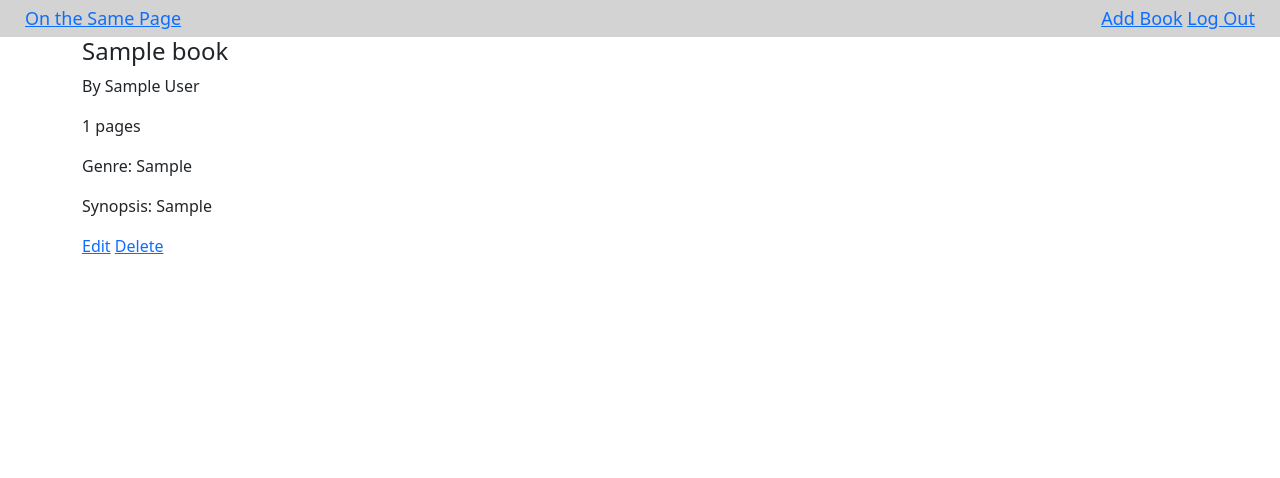
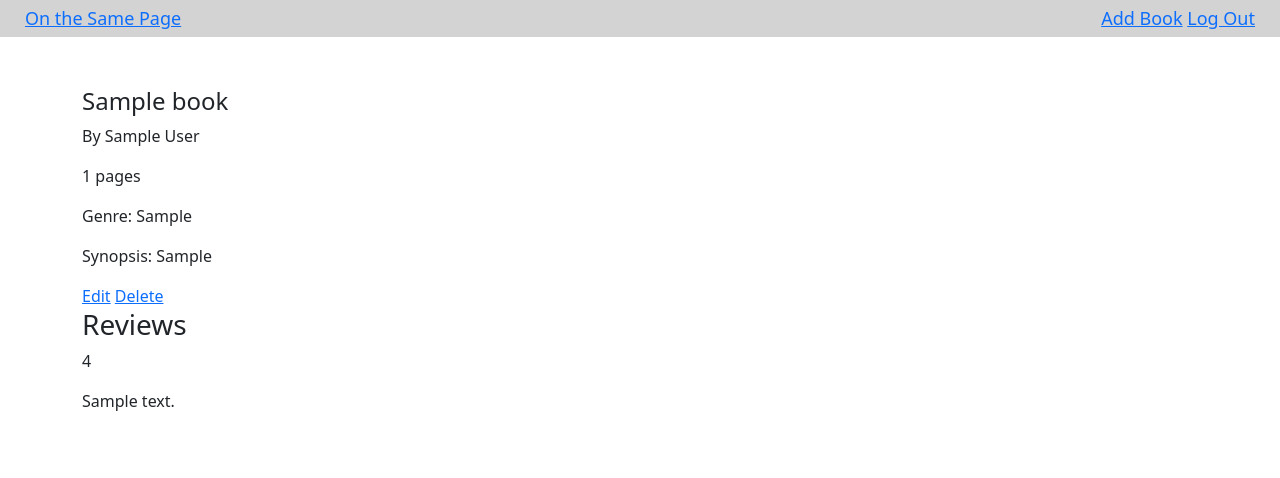
Before and after one commit to adricastro1/Book-Club, a Django app: page /books/1/ in a window 1280 px wide. Shown: the top 478 px of the page. Run offline with Django 4.2, Linux system fonts and the light colour scheme; a user stored in the database is signed in; tables that the repository leaves empty hold one stand-in row (values such as "Sample post").

Commit message:
display reviews

```diff
--- a/main_app/forms.py
+++ b/main_app/forms.py
@@ -1,5 +1,6 @@
 from django.forms import ModelForm
 from .models import Review
+
 
 class ReviewForm(ModelForm):
     class Meta:
--- a/main_app/models.py
+++ b/main_app/models.py
@@ -21,3 +21,6 @@ class Review(models.Model):
     rating = models.IntegerField(default=0)
     book = models.ForeignKey(Book, on_delete=models.CASCADE)
     user = models.ForeignKey(User, on_delete=models.CASCADE)
+
+    def __str__(self):
+        return f"Book rating - {self.rating}"
--- a/main_app/static/css/style.css
+++ b/main_app/static/css/style.css
@@ -12,10 +12,13 @@ nav {
     text-decoration: none;
 }
 
+.container {
+    padding: 50px;
+
+}
+
 .home-content {
-    margin: 20px;
     padding: 20px;
-    border: 2px red solid;
     display: grid;
     grid-template-columns: 50% 50%;
     gap: 20px;
--- a/main_app/templates/books/detail.html
+++ b/main_app/templates/books/detail.html
@@ -14,5 +14,11 @@
         <a href="{% url 'books_delete' book.id %}">Delete</a>
     </div>
 </div>
-
+<div>
+    <h3>Reviews</h3>
+    {% for review in book.review_set.all %}
+    <p>{{review.rating}}</p>
+    <p>{{review.comment}}</p>
+    {% endfor %}
+</div>
 {% endblock %}
```
Also changed, not shown: main_app/templates/books/home.html (+4 -3 lines), main_app/views.py (+26 -21 lines), 2 other files.
